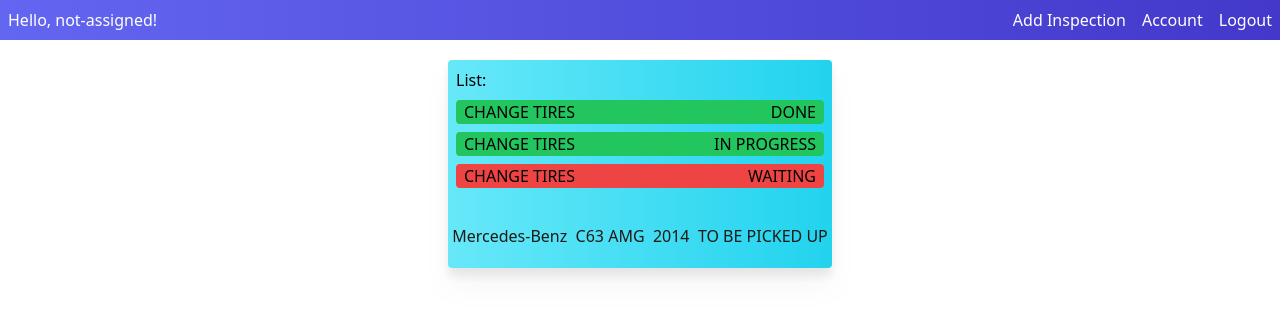
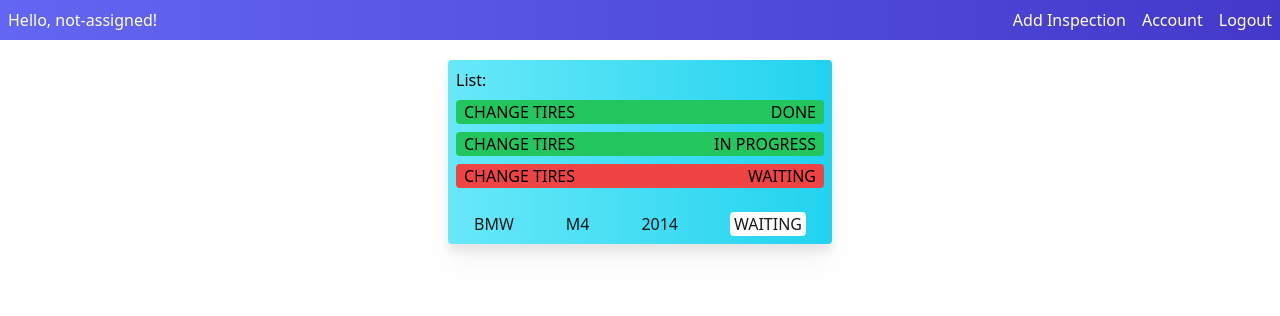
Before and after one commit to SzymanskiFilip/car-inspection-management, a React (Create React App) app in the folder frontend/: page /inspections in a window 1280 px wide. Shown: the top 316 px of the page. Built offline with nearby package versions, Linux system fonts and the light colour scheme.

Commit message:
styled bottom row of list

```diff
--- a/frontend/src/Components/InspectionCard.tsx
+++ b/frontend/src/Components/InspectionCard.tsx
@@ -1,4 +1,5 @@
 import InspectionListRow from "./InspectionListRow";
+import InspectionStatusList from "./InspectionStatusList";
 
 
 function InspectionCard(): JSX.Element {
@@ -14,13 +15,7 @@ function InspectionCard(): JSX.Element {
 
                 </div>
             </div>
-
-            <div className="w-full flex flex-row justify-around my-5 text-stone-900">
-                <h1>Mercedes-Benz</h1>
-                <h1>C63 AMG</h1>
-                <h1>2014</h1>
-                <h1>TO BE PICKED UP</h1>
-            </div>
+            <InspectionStatusList make="BMW" model="M4" year={2014} status={3}/>
         </div>
     )
 }
--- /dev/null
+++ b/frontend/src/Components/InspectionStatusList.tsx
@@ -0,0 +1,30 @@
+interface data {
+    make: string;
+    model: string;
+    year: number;
+    status: number;
+};
+
+function InspectionStatusList({make, model, year, status}: data): JSX.Element {
+
+    let statusName: string = "";
+
+    if(status === 3){
+        statusName = "WAITING";
+    } else if (status === 2){
+        statusName = "IN PROGRESS";
+    } else if (status === 1){
+        statusName = "DONE";
+    }
+
+    return(
+        <div className="w-full flex flex-row justify-around text-stone-900 my-2">
+            <h1>{make}</h1>
+            <h1>{model}</h1>
+            <h1>{year}</h1>
+            <h1 className="bg-white rounded px-1">{statusName}</h1>
+        </div>
+    )
+}
+
+export default InspectionStatusList;
```
